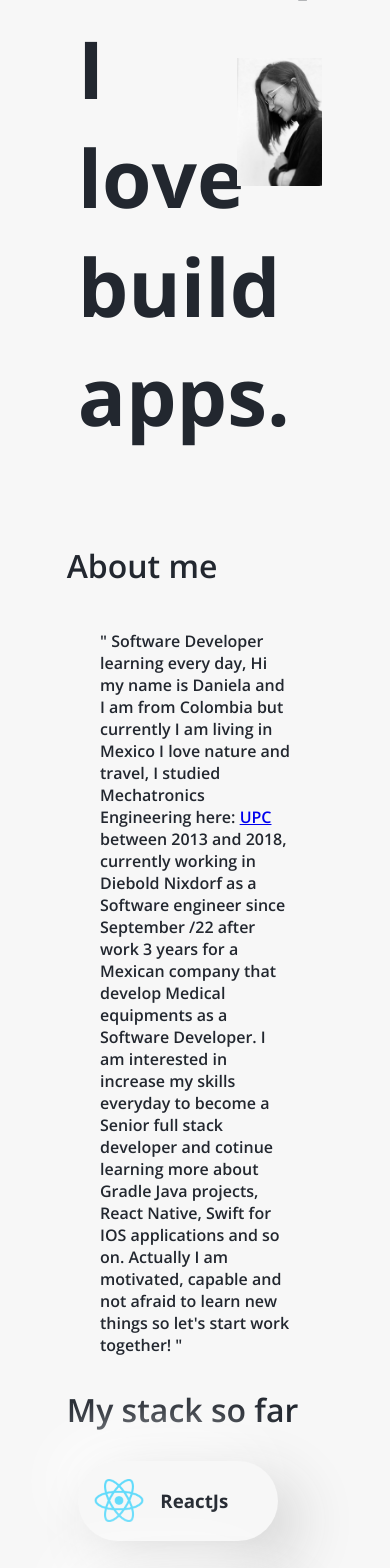
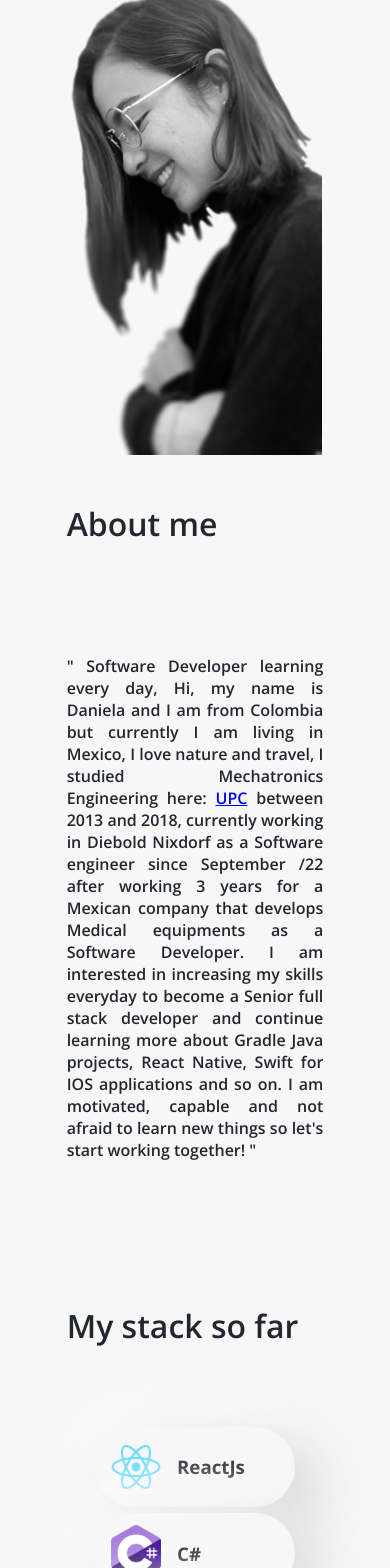
Before and after one commit to DanielaCode/danielaCode, a React (Vite) app: page / in a window 390 px wide. Shown: the part 300-1868 px from the top of the page. Built offline with nearby package versions, Linux system fonts and the light colour scheme.

Commit message:
making welcome and the header responsive

```diff
--- a/src/components/About.jsx
+++ b/src/components/About.jsx
@@ -1,6 +1,5 @@
 import React from 'react'
 import styles from './About.module.css'
-import Cursor from './Cursor'
 import { useRefContext } from '../providers/RefProvider'
 
 export const About = () => {
@@ -8,11 +7,9 @@ export const About = () => {
   return (
     <div className={styles.about} ref={refs.about}>
       <h2 className='semiBold'>About me</h2>
-      <Cursor>
-        <p className={styles.info}>
-          " Software Developer learning every day, Hi my name is Daniela and I am from Colombia but currently I am living in Mexico I love nature and travel, I studied Mechatronics Engineering here: <a href='https://www.unipiloto.edu.co/' target='_blank'>UPC</a> between 2013 and 2018, currently working in Diebold Nixdorf as a Software engineer since September /22 after work 3 years for a Mexican company that develop Medical equipments as a Software Developer. I am interested in increase my skills everyday to become a Senior full stack developer and cotinue learning more about Gradle Java projects, React Native, Swift for IOS applications and so on. Actually I am motivated, capable and not afraid to learn new things so let's start work together! "
-        </p>
-      </Cursor>
+      <p className={styles.info}>
+        " Software Developer learning every day, Hi, my name is Daniela and I am from Colombia but currently I am living in Mexico, I love nature and travel, I studied Mechatronics Engineering here: <a href='https://www.unipiloto.edu.co/' target='_blank'>UPC</a> between 2013 and 2018, currently working in Diebold Nixdorf as a Software engineer since September /22 after working 3 years for a Mexican company that develops Medical equipments as a Software Developer. I am interested in increasing my skills everyday to become a Senior full stack developer and continue learning more about Gradle Java projects, React Native, Swift for IOS applications and so on. I am motivated, capable and not afraid to learn new things so let's start working together! "
+      </p>
     </div>
   )
 }
--- a/src/components/About.module.css
+++ b/src/components/About.module.css
@@ -1,10 +1,13 @@
 .about{
     display: grid;
     grid-template-columns: repeat(12,1fr);
-    align-items: center;
     gap: 10px;
 }
 .about h2{
     grid-column: 3/11;
     align-self: flex-start;
 }
+.info{
+    grid-column: 3/11;
+    text-align: justify;
+}
--- a/src/components/Cursor.jsx
+++ /dev/null
@@ -1,12 +0,0 @@
-import React from 'react'
-import styles from './Cursor.module.css'
-const Cursor = (props) => {
-
-  return (
-    <div className={styles.cursor}>
-        {props.children}
-    </div>
-  )
-}
-
-export default Cursor
--- a/src/components/Cursor.module.css
+++ b/src/components/Cursor.module.css
@@ -1,5 +1,4 @@
 .cursor{
-    grid-column: 4/10;
     align-self: flex-start;
     display: flex;
 }
--- a/src/components/PathToFollow.jsx
+++ /dev/null
@@ -1,9 +0,0 @@
-import React from 'react'
-
-export const PathToFollow = () => {
-  return (
-    <div>PathToFollow</div>
-  )
-}
-
-export default PathToFollow
--- a/src/components/Stack.jsx
+++ b/src/components/Stack.jsx
@@ -12,47 +12,57 @@ import { useRefContext } from '../providers/RefProvider'
 
 
 export const Stack = () => {
+  const generateKey = (pre) => {
+    return `${ pre }${Math.random()}${ new Date().getTime() }`;
+  }
   const theme = useThemeContext()
   const refs = useRefContext()
   const languages =[
     {
+      id:generateKey("1"),
       name:"ReactJs",
       logo:reactImg,
       level:5,
     },
     {
+      id:generateKey("2"),
       name:"C#",
       logo:csharpImg,
       level:4,
     },
     {
+      id:generateKey("3"),
       name:"Java",
       logo:javaImg,
       level:3,
     },
     {
+      id:generateKey("4"),
       name:"JS",
       logo:jsImg,
       level:3,
     },
     {
+      id:generateKey("5"),
       name:"NodeJS",
       logo:nodeImg,
       level:3,
     },
     {
+      id:generateKey("6"),
       name:"HTML5",
       logo:htmlImg,
       level:5,
     },
     {
+      id:generateKey("7"),
       name:"CSS3",
       logo:cssImg,
       level:5,
     }
   ]
   const nodes= languages.map((l)=>
-    <div className={`${theme.theme?styles.lanl:styles.land} `}>
+    <div className={`${theme.theme?styles.lanl:styles.land} `} key={l.id}>
       <img src={l.logo} alt="" />
       <h3>{l.name}</h3>
     </div>
--- a/src/components/Stack.module.css
+++ b/src/components/Stack.module.css
@@ -2,7 +2,7 @@
     display: grid;
     grid-template-columns: repeat(12,1fr);
     grid-template-rows: auto 1fr;
-    gap: 10px;
+    gap: 5vh 10px;
 }
 .stack h2{
     grid-column: 3/11;
@@ -11,7 +11,7 @@
 .container{
     align-self: center;
     justify-self: center;
-    grid-column: 3/10;
+    grid-column: 3/11;
     display: flex;
     flex-direction: row;
     align-items: center;
@@ -60,3 +60,12 @@
     box-shadow:  5px 5px 10px #1d2128,
                 -5px -5px 10px #272d36;
 }
+
+@media(max-width:768px){
+    .container .land{
+        margin: 0.2rem;
+    }
+    .container .lanl{
+        margin: 0.2rem;
+    }
+}
--- a/src/components/Welcome.jsx
+++ b/src/components/Welcome.jsx
@@ -1,6 +1,6 @@
 import React from 'react'
 import styles from './Welcome.module.css'
-import me from '../assets/foto1.png'
+import me from '../assets/foto.png'
 export const Welcome = () => {
   return (
     <div className={styles.welcome}>
@@ -8,9 +8,10 @@ export const Welcome = () => {
         <p className={`tittle`}>Hi</p>
         <p className={`tittle`}>there,</p>
         <p className={`tittle`}>I</p>
+        <p className={`tittle`}> just</p>
         <p className={`tittle`}> love</p>
-        <p className={`tittle`}> build</p>
-        <p className={`tittle`}> apps.</p>
+        <p className={`tittle`}> to</p>
+        <p className={`tittle`}> code.</p>
       </div>
       <img className={styles.me} src={me} alt="me" />
     </div>
--- a/src/components/Welcome.module.css
+++ b/src/components/Welcome.module.css
@@ -19,33 +19,23 @@
 .info p{
     margin-left: 10px;
 }
-.info p:nth-child(1):hover{
-    color: #E70000;
+.info p:hover{
+    color: #60dafb;
     transform: scale(.95);
     transition: ease-in-out .3ms;
 }
-.info p:nth-child(2):hover{
-    color: #FF8C00;
-    transform: scale(.95);
-    transition: ease-in-out .3ms;
+
+@media (max-width:768px){
+    .welcome{
+        margin-top:20vh;
+    }
+    .me{
+        grid-column: 3/11;
+    }
+    .info{
+        grid-column: 3/11;
+    }
+    .info p{
+        font-size: 2rem;
+    }
 }
-.info p:nth-child(3):hover{
-    color: #FFEF00;
-    transform: scale(.95);
-    transition: ease-in-out .3ms;
-}
-.info p:nth-child(4):hover{
-    color: #00811F;
-    transform: scale(.95);
-    transition: ease-in-out .3ms;
-}
-.info p:nth-child(5):hover{
-    color: #3064A9;
-    transform: scale(.95);
-    transition: ease-in-out .3ms;
-}
-.info p:nth-child(6):hover{
-    color: #87189D;
-    transform: scale(.95);
-    transition: ease-in-out .3ms;
-}
--- a/src/index.css
+++ b/src/index.css
@@ -9,10 +9,10 @@ body{
 
 }
 .tittle{
-  font-size: 5em;
+  font-size: 5rem;
   font-weight: bold;
 }
 .semiBold{
-  font-size: 2em;
+  font-size: 2rem;
   font-weight:600;
 }
--- a/src/pages/HomePage.jsx
+++ b/src/pages/HomePage.jsx
@@ -2,7 +2,6 @@ import React, { useEffect, useState } from 'react'
 import Welcome from '../components/Welcome'
 import About from '../components/About'
 import Stack from '../components/Stack'
-import PathToFollow from '../components/PathToFollow'
 import styles from './HomePage.module.css';
 import {useThemeContext} from '../providers/GeneralProvider'
 import insta from '../assets/Instagram.png'
@@ -16,27 +15,32 @@ import gh2 from '../assets/GitHub2.png'
 import { useRefContext } from '../providers/RefProvider'
 
 const HomePage=()=>{
-
+  const generateKey = (pre) => {
+    return `${ pre }${Math.random()}${ new Date().getTime() }`;
+  }
   const theme = useThemeContext();
   const [menuOn, setMenuOn] = useState(false);
   const refs = useRefContext()
   const socialMedia=[
     {
+      id: generateKey("1"),
       img:theme.theme?linkedin:linkedin2,
       link:"https://www.linkedin.com/in/danielacode/"
     },
     {
+      id: generateKey("2"),
       img:theme.theme?insta:insta2,
       link:"https://www.instagram.com/danielagtrzp/"
     },
     {
+      id: generateKey("3"),
       img:theme.theme?gh:gh2,
       link:"https://github.com/DanielaCode"
     }
   ]
   const sm = socialMedia.map((item)=>
-      <a href={item.link} target='_blank'>
-         <img src={item.img}/>
+      <a href={item.link} target='_blank' key={item.id}>
+         <img src={item.img} />
       </a>
   )
   const handleMenuHover=(e)=>{
@@ -49,9 +53,11 @@ const HomePage=()=>{
   useEffect( handleClick = (anchor)=> {
     var element;
       if (anchor==="about") {
-          element = refs.about.current;
-      } else {
-          element = refs.stack.current;
+        element = refs.about.current;
+      } else if(anchor==="stack"){
+        element = refs.stack.current;
+      } else if(anchor==="dani"){
+        setMenuOn(!menuOn)
       }
       if (element) {
           element.scrollIntoView({
@@ -77,7 +83,7 @@ const HomePage=()=>{
               </ul>
             </nav>
           }
-          <p className={styles.name} >daniela.</p>
+          <p className={styles.name} onClick={()=>handleClick("dani")}>daniela.</p>
 
         </div>
        </header>
--- a/src/pages/HomePage.module.css
+++ b/src/pages/HomePage.module.css
@@ -18,8 +18,10 @@
     grid-template-columns: repeat(12,1fr);
     align-items: center;
     gap: 10px;
+    padding: 0 20vw;
 }
 .menu{
+    position: relative;
     grid-column: 5/11;
     grid-row: 1/2;
     height: 100%;
@@ -101,25 +103,49 @@ input:checked + .slider:before {
 
 .main{
     display: grid;
-    grid-template-rows: repeat(3,100vh);
+    grid-template-rows: repeat(3,minmax(90vh,auto));
+    gap: 1rem;
     justify-items: center;
+    padding: 0 20vw;
 }
 footer{
     display: grid;
     grid-template-columns: repeat(12,1fr);
     align-items: center;
     gap: 10px;
+    margin-top: 5vh;
 }
 footer div{
     grid-column: 3/11;
     display: flex;
-    justify-content: flex-end;
+    justify-content: center;
     align-items: center;
 }
 footer div a {
-    width: 100px;
+    width: 50px;
 }
 footer div a img{
     width: 100%;
-    margin: 1em;
+    margin: 0;
 }
+
+@media(max-width:768px){
+    .main{
+        row-gap: 5vh;
+        padding: 0;
+    }
+    nav ul{
+        position: absolute;
+        top: 3rem;
+        right: 0;
+        flex-direction: column;
+        background-color: #22272f;
+        color: #f7f7f7;
+        padding: 1rem;
+    }
+}
+@media(max-width:1440px){
+    .main, .header{
+        padding: 0;
+    }
+}
```
